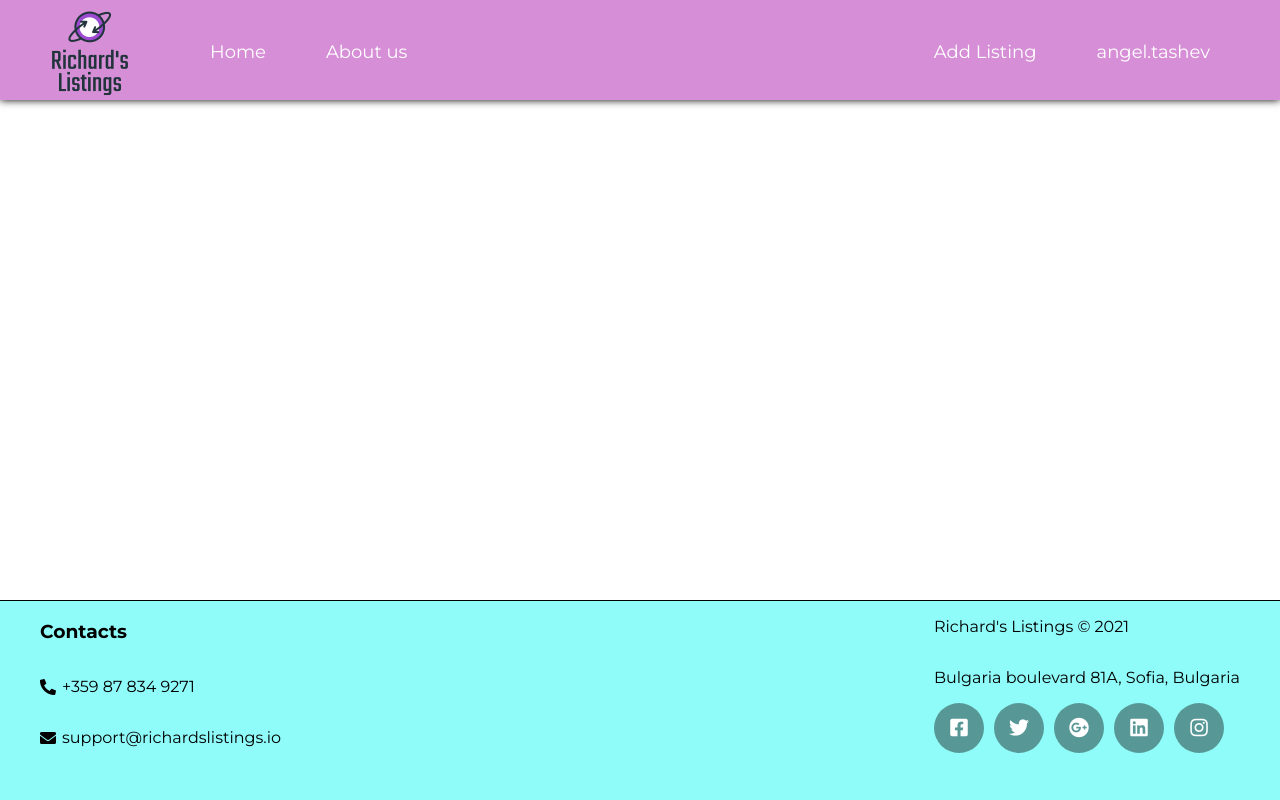
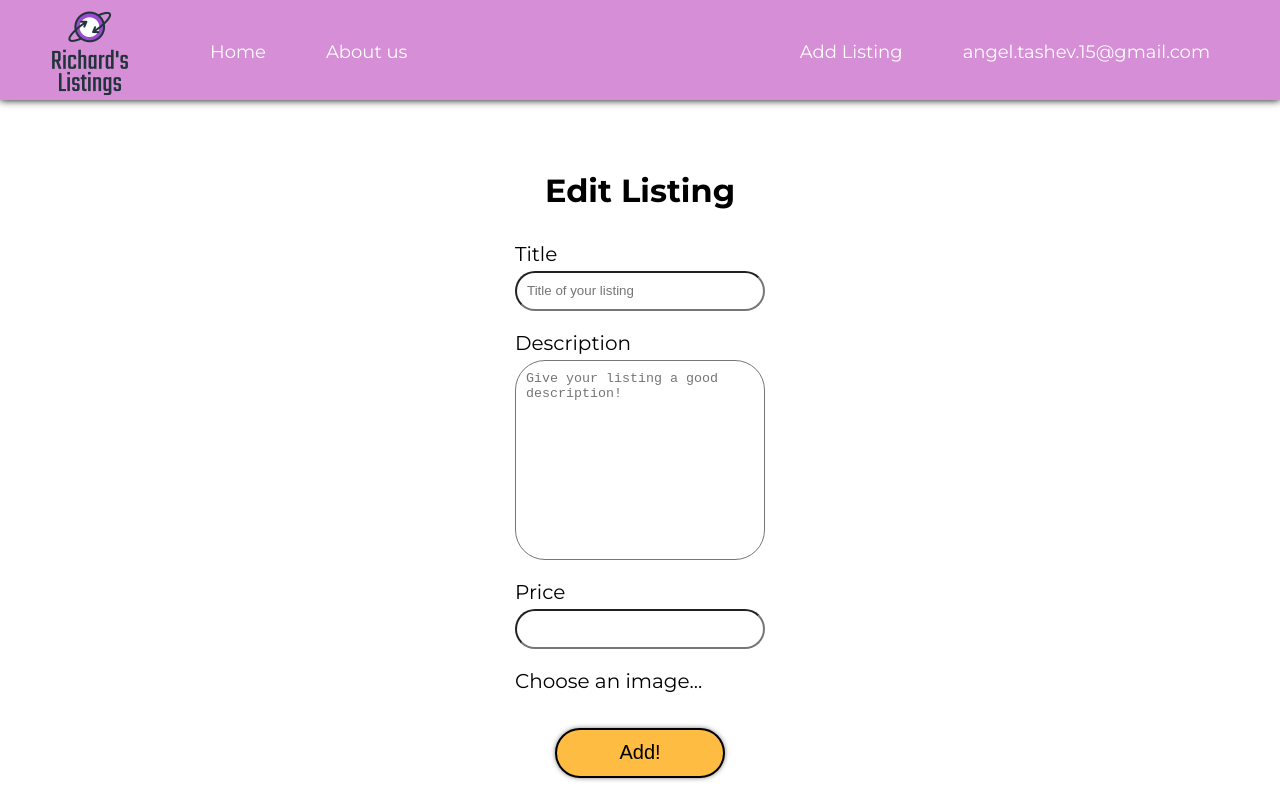
Before and after one commit to AngelTashev/richards-listings, a React (Create React App) app: page /listings/1/edit in a window 1280 px wide. Shown: the top 800 px of the page. Built offline with nearby package versions, Linux system fonts and the light colour scheme; no server answers.

Commit message:
Added EditListing form and added control to title and description

```diff
--- a/src/App.js
+++ b/src/App.js
@@ -11,6 +11,7 @@ import UserDetails from './components/UserDetails';
 import AllListings from './components/AllListings';
 import ListingDetails from './components/ListingDetails';
 import AddListing from './components/AddListing';
+import EditListing from './components/EditListing';
 
 let isUserLogged = true;
 
@@ -31,6 +32,7 @@ function App() {
         <Route path="/login" component={Login} />
         <Route path="/register" component={Register} />
         <Route path="/listings/:id" component={ListingDetails} exact/>
+        <Route path="/listings/:id/edit" component={EditListing} exact/>
         <Route path="/add-listing" component={AddListing} />
         <Route path="/user" component={UserDetails}></Route>
       </Switch>
--- a/src/components/AddListing/AddListing.js
+++ b/src/components/AddListing/AddListing.js
@@ -98,7 +98,6 @@ class AddListing extends Component {
                             <option value="house">House</option>
                             <option value="cars">Cars</option>
                         </select>
-                        <ErrorMessage>{this.state.errors.price}</ErrorMessage>
 
                         <label className="listing-form-label" htmlFor="image">Choose an image...</label>
                         <input onChange={this.onFileChangeHandler} type="file" name="image" id="image" className="listing-form-file"></input>
--- /dev/null
+++ b/src/components/EditListing/EditListing.js
@@ -0,0 +1,140 @@
+import { useState, useEffect } from 'react';
+
+import * as listingService from '../../services/listingService';
+
+import ErrorMessage from '../Shared/ErrorMessage';
+
+const EditListing = ({ props, match }) => {
+
+    const [errors, setErrors] = useState({
+        title: '',
+        description: '',
+        price: '',
+    });
+
+    const [listing, setListing] = useState({
+        title: '',
+        description: '',
+        price: '',
+    });
+
+    const [title, setTitle] = useState('');
+    const [description, setDescription] = useState('');
+    const [price, setPrice] = useState('');
+    const [selectedFile, setSelectedFile] = useState(null);
+
+    useEffect(() => {
+        listingService.getOne(match.params.id)
+            .then(res => {
+                setTitle(res.title);
+                setDescription(res.description);
+                setPrice(res.price);
+                return res;
+            });
+    }, [listing]);
+
+    const validate = (title, description, price) => {
+
+        let errors = { title: '', description: '', price: '' }
+
+
+
+        if (description.length < 20)
+            errors.description = 'Description should be 20 characters min';
+        else if (description.length > 400)
+            errors.description = 'Description should be 400 characters max';
+
+        if (price < 0)
+            errors.price = 'Price should be 0 min';
+        else if (price > 99999)
+            errors.price = 'Price should be 99999 max';
+
+        return errors;
+    }
+
+    const onFormSubmit = (e) => {
+        e.preventDefault();
+
+        const { title, description, price, category } = e.target;
+        const errors = validate(title.value, description.value, price.value);
+        setErrors(errors);
+
+        if (!errors.title &&
+            !errors.description &&
+            !errors.price) {
+
+            // listingService.uploadListing({
+            //     title: title.value,
+            //     description: description.value,
+            //     price: price.value,
+            //     category: category.value,
+            //     image: this.state.selectedFile
+            // })
+            // .then(res => this.props.history.push('/'));
+        }
+    }
+
+    const onFileChangeHandler = (e) => {
+        setSelectedFile(e.target.files[0]);
+        console.log(e.target.files);
+    }
+
+    const onTitleChangeHandler = (e) => {
+
+        const formTitle = e.target.value;
+
+        if (formTitle.length < 5)
+            setErrors({ ...errors, title: 'Title should be 5 characters min' });
+        else if (formTitle.length >= 5 && formTitle.length <= 40)
+            setErrors({ ...errors, title: '' });
+        else if (formTitle.length > 40)
+            setErrors({ ...errors, title: 'Title should be 40 characters max' });
+
+        setTitle(formTitle);
+    }
+
+    const onDescriptionChangeHandler = (e) => {
+
+        const formDesc = e.target.value;
+
+        if (formDesc.length < 20)
+            setErrors({ ...errors, description: 'Description should be 5 characters min' });
+        else if (formDesc.length >= 20 && formDesc.length <= 400)
+            setErrors({ ...errors, description: '' });
+        else if (formDesc.length > 400)
+            setErrors({ ...errors, description: 'Description should be 40 characters max' });
+
+        setDescription(formDesc);
+    }
+
+    return (
+        <main className="listing-form-main">
+            <h1>Edit Listing</h1>
+            <section className="listing-form-container">
+                <form className="listing-form" onSubmit={onFormSubmit}>
+
+                    <label className="listing-form-label" htmlFor="title">Title</label>
+                    <input onChange={onTitleChangeHandler} required placeholder="Title of your listing" type="text" name="title" id="title" className="listing-form-text-input" value={title} />
+                    <ErrorMessage>{errors.title}</ErrorMessage>
+
+                    <label className="listing-form-label" htmlFor="description">Description</label>
+                    <textarea onChange={onDescriptionChangeHandler} required placeholder="Give your listing a good description!" type="textarea" name="description" id="description" className="listing-form-textarea" value={description}></textarea>
+                    <ErrorMessage>{errors.description}</ErrorMessage>
+
+                    <label className="listing-form-label" htmlFor="price">Price</label>
+                    <input required type="number" name="price" id="price" className="listing-form-text-input" value={price} />
+                    <ErrorMessage>{errors.price}</ErrorMessage>
+
+                    <label className="listing-form-label" htmlFor="image">Choose an image...</label>
+                    <input onChange={onFileChangeHandler} type="file" name="image" id="image" className="listing-form-file"></input>
+
+                    <button type="submit" className="listing-form-button" id="add-listing-button">Add!</button>
+
+                </form>
+            </section>
+        </main>
+    );
+
+}
+
+export default EditListing;
--- /dev/null
+++ b/src/components/EditListing/index.js
@@ -0,0 +1 @@
+export {default} from './EditListing';
--- a/src/components/Header/Header.js
+++ b/src/components/Header/Header.js
@@ -11,7 +11,7 @@ function Header(props) {
                 <Link to="/add-listing">Add Listing</Link>
             </li>
             <li className="header-nav-item">
-                <Link to="/user">angel.tashev</Link>
+                <Link to="/user">angel.tashev.15@gmail.com</Link>
             </li>
         </ul>)
         :
--- a/src/components/ListingDetails/ListingDetails.js
+++ b/src/components/ListingDetails/ListingDetails.js
@@ -1,6 +1,7 @@
 import { Component } from 'react';
 
 import * as listingService from '../../services/listingService';
+import * as dateFormatter from '../../utils/dateFormatter';
 
 class ListingDetails extends Component {
 
@@ -29,6 +30,16 @@ class ListingDetails extends Component {
                         <article className="listing-details-title-container">
                             <h1 className="listing-details-title">{listing.title}</h1>
                             <h3>Likes: {listing.likes}</h3>
+                        </article>
+                        <article className="listing-details-date-container">
+                            <p>
+                                Published on: {dateFormatter.formatDate(new Date(listing.createdOn))}
+                            </p>
+                        </article>
+                        <article className="listing-details-category-container">
+                            <p>
+                                Category: {listing.category}
+                            </p>
                         </article>
                     </section>
                     <section className="listing-details-info-container">
--- a/src/index.css
+++ b/src/index.css
@@ -444,6 +444,11 @@ main {
     justify-content: space-between;
 }
 
+.listing-details-category-container,
+.listing-details-date-container {
+    align-self: flex-start;
+}
+
 .listing-details-price-container {
     display: flex;
     justify-content: space-between;
--- /dev/null
+++ b/src/utils/dateFormatter.js
@@ -0,0 +1,16 @@
+export const formatDate = (date) => {
+
+    const dateDate = date.getDate();
+
+    const month = date.getMonth() + 1;
+    const year = date.getFullYear();
+
+    const hour = date.getHours();
+    const minutes = date.getMinutes();
+
+    return `${getNum(dateDate)}/${getNum(month)}/${year} ${getNum(hour)}:${getNum(minutes)}`;
+}
+
+const getNum = (num) => {
+    return num < 10 ? `0${num}` : num;
+}
```
Also changed, not shown: src/utils/firebase.js (added, +15 -0 lines), 1 other file (tests, documents, lock files or other folders).
